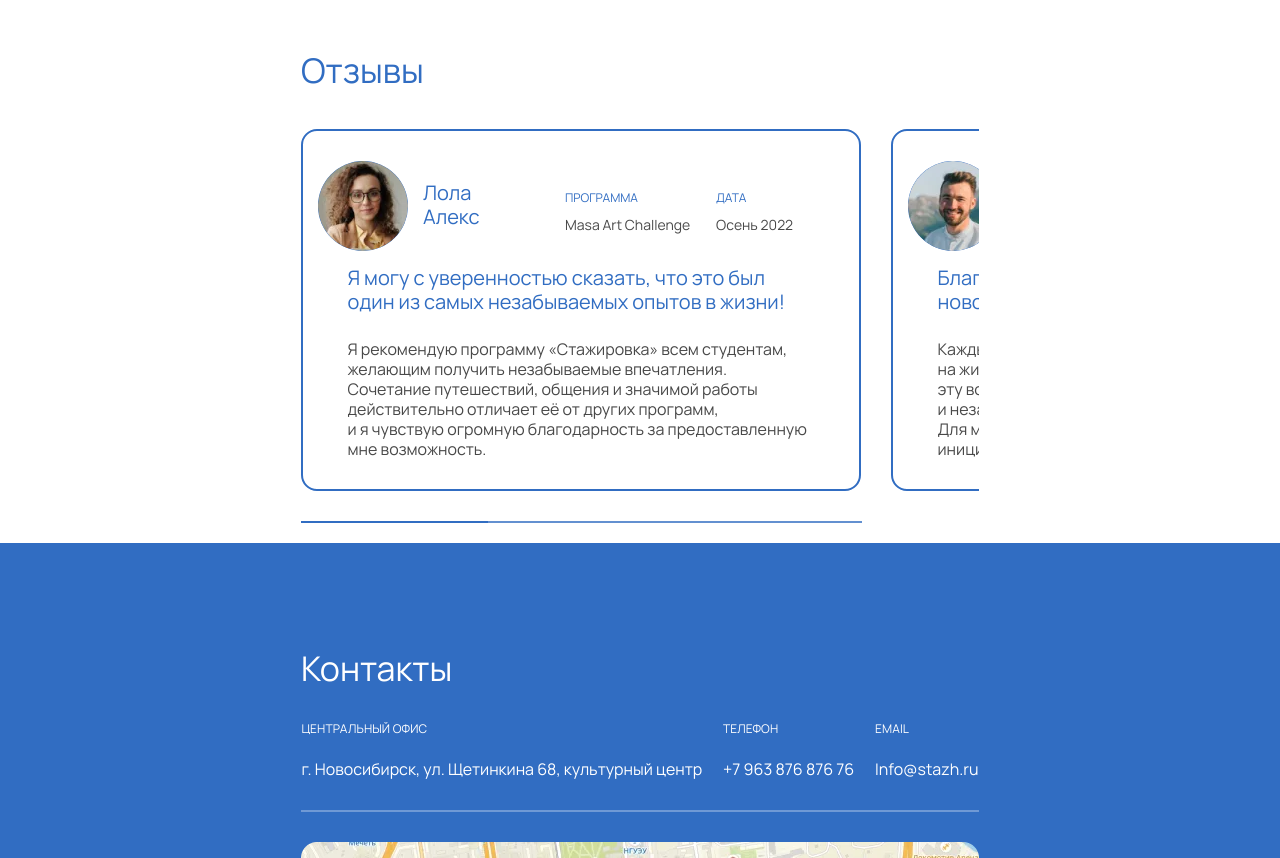
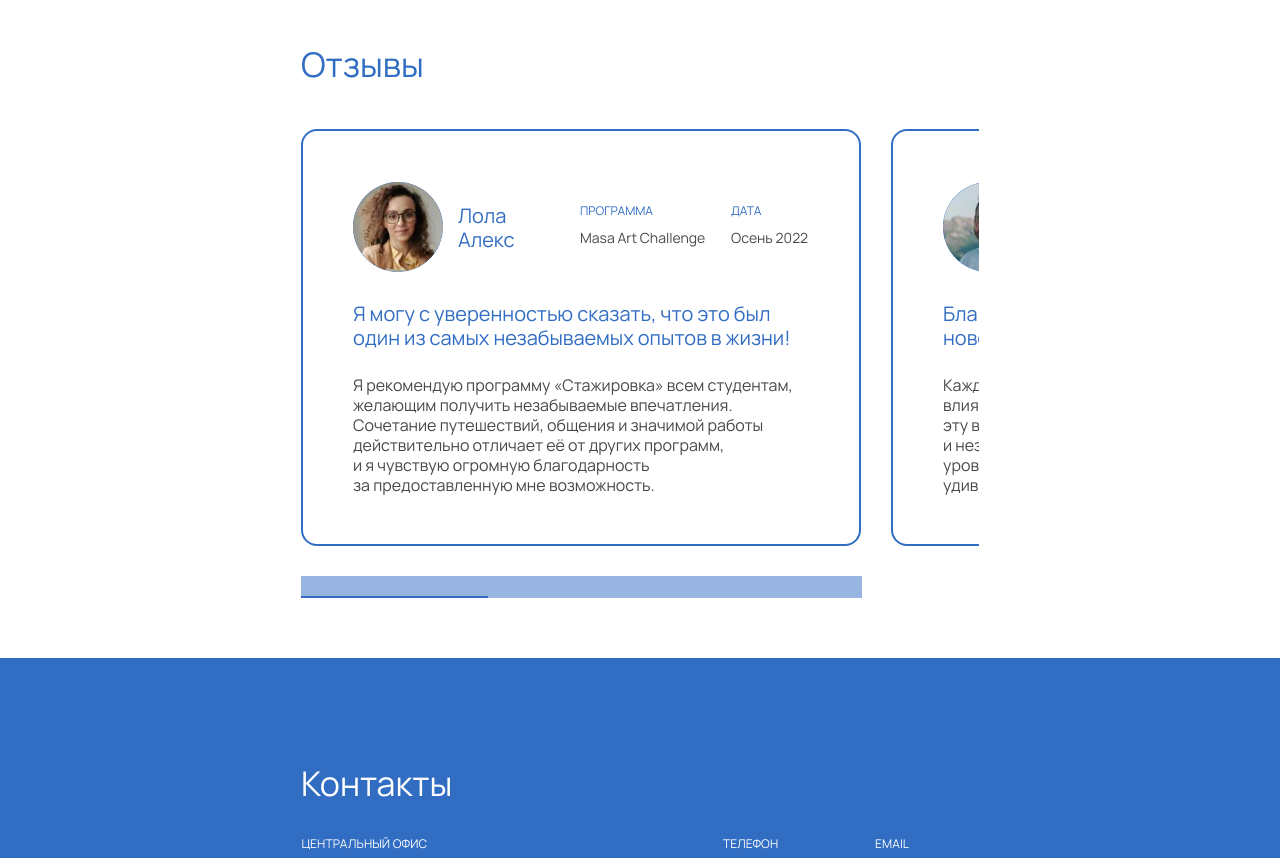
Before and after one commit to KomlevaAlena/Internship_accelerator_25, a website built with Vite: page source/index.html in a window 1280 px wide. Shown: the part 5833-6691 px from the top of the page. Built offline with nearby package versions, Linux system fonts and the light colour scheme.

Commit message:
reviews tblt

```diff
--- a/source/index.html
+++ b/source/index.html
@@ -738,7 +738,7 @@
                 </div>
                 <div class="reviews-card__content">
                   <p class="reviews-card__description">Я могу с уверенностью сказать, что это был один из самых незабываемых опытов в жизни!</p>
-                  <p class="reviews-card__text">Я рекомендую программу «Стажировка» всем студентам, желающим получить незабываемые впечатления. Сочетание путешествий, общения и значимой работы действительно отличает её от других программ, и я чувствую огромную благодарность за предоставленную мне возможность.</p>
+                  <p class="reviews-card__text">Я рекомендую программу «Стажировка» всем студентам, желающим получить незабываемые впечатления. Сочетание путешествий, общения и значимой работы действительно отличает её от других программ, <br>и я чувствую огромную благодарность <br>за предоставленную мне возможность.</p>
                 </div>
               </li>
               <li class="reviews-card swiper-slide">
@@ -762,7 +762,7 @@
                 </div>
                 <div class="reviews-card__content">
                   <p class="reviews-card__description">Благодаря опыту стажировки я узналтал много нового о себе и об окружающем мире.</p>
-                  <p class="reviews-card__text">Каждый день был возможностью оказать ощутимое влияние на жизнь других людей. Я бы очень рекомендовал эту волонтёрскую программу всем, кто ищет значимый и незабываемый опыт. Организация была на высшем уровне. Для меня было честью быть частью такой удивительной инициативы.</p>
+                  <p class="reviews-card__text">Каждый день был возможностью оказать ощутимое <br>влияние на жизнь других людей. Я бы очень рекомендовал эту волонтёрскую программу всем, кто ищет значимый и незабываемый опыт. Организация была на высшем <br>уровне. Для меня было честью быть частью такой удивительной инициативы.</p>
                 </div>
               </li>
               <li class="reviews-card swiper-slide">
--- a/source/sass/blocks/reviews-card.scss
+++ b/source/sass/blocks/reviews-card.scss
@@ -9,11 +9,13 @@
 
   @media (min-width: $vp-768) {
     width: 560px;
+    padding: 37px 17px 30px 50px;
     display: grid;
     grid-template-columns: 162px auto;
     grid-template-rows: auto;
     align-self: stretch;
-    min-height: 35vh;
+    // min-height: 35vh;
+    min-height: 417px;
   }
 }
 
@@ -66,7 +68,7 @@
   @media (min-width: $vp-768) {
     font-size: 20px;
     line-height: 24px;
-    padding: 0 0 0 15px;
+    padding: 4px 0 0 15px;
   }
 
   @media (min-width: $vp-1440) {
@@ -92,6 +94,7 @@
     width: 465px;
     font-size: 20px;
     line-height: 24px;
+    margin: 0;
     padding: 0 0 25px;
   }
 
@@ -112,14 +115,26 @@
   text-align: start;
   color: $color-main;
 
+  br {
+    display: none;
+  }
+
   @media (min-width: $vp-768) {
     width: 465px;
     font-size: 16px;
     line-height: 20px;
+    margin: 0 0 -9px 0;
+      br {
+      display: block;
+    }
   }
 
   @media (min-width: $vp-1440) {
     width: 504px;
     line-height: 26px;
+
+      br {
+      display: none;
+    }
   }
 }
--- a/source/sass/blocks/reviews-table.scss
+++ b/source/sass/blocks/reviews-table.scss
@@ -5,8 +5,9 @@
   width: max-content;
 
   @media (min-width: $vp-768) {
-    margin: auto 0 auto auto;
-    padding: 0;
+    // margin: auto 0 auto auto;
+    margin:  0 0 0;
+    padding: 37px 0 0 65px;
   }
 }
 
--- a/source/sass/blocks/reviews.scss
+++ b/source/sass/blocks/reviews.scss
@@ -11,12 +11,16 @@
   }
 
   @media (min-width: $vp-768) {
+    padding: 50px 0 0;
+
     .container {
       width: 768px;
     }
   }
 
   @media (min-width: $vp-1440) {
+    padding: 50px 0 20px;
+
     .container {
       width: 1240px;
     }
@@ -50,10 +54,12 @@
 
   @media (min-width: $vp-768) {
     width: 678px;
+    padding: 0 0 40px;
   }
 
   @media (min-width: $vp-1440) {
     width: 1240px;
+    padding: 0 0 40px;
   }
 }
 
@@ -70,6 +76,11 @@
   right: 0;
   top: -3px;
   gap: 9px;
+
+  @media (min-width: $vp-768) {
+    top: 456px;
+    z-index: 1;
+  }
 }
 
 .reviews__button--next {
@@ -221,7 +232,7 @@
     justify-content: center;
     flex-direction: row;
     margin: 0;
-    padding: 0;
+    padding: 20px 0 0 0;
     list-style-type: none;
     padding-inline-start: 0;
     width: 561px;
@@ -250,7 +261,7 @@
     flex-direction: row;
     align-items: center;
     margin: 0;
-    padding: 0;
+    padding: 0 0 62px 0;
     width: 678px;
   }
 
```
